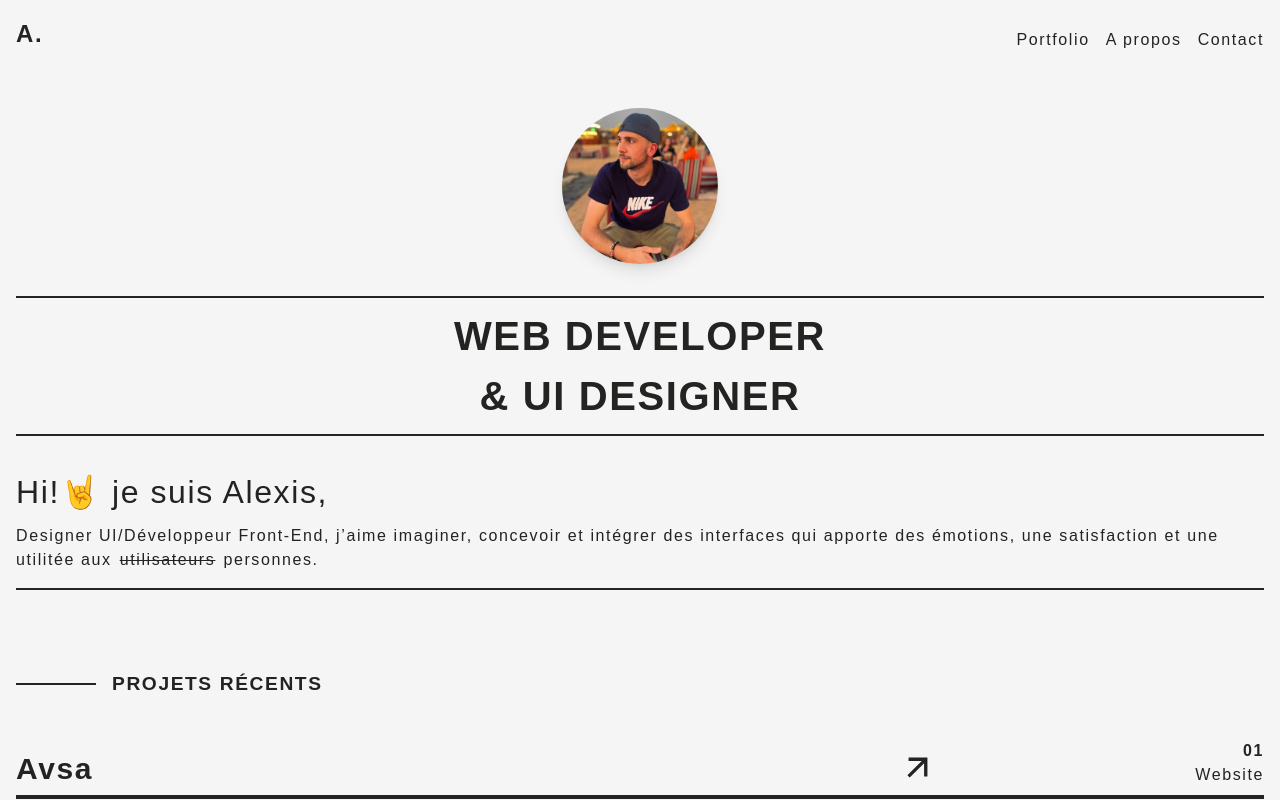
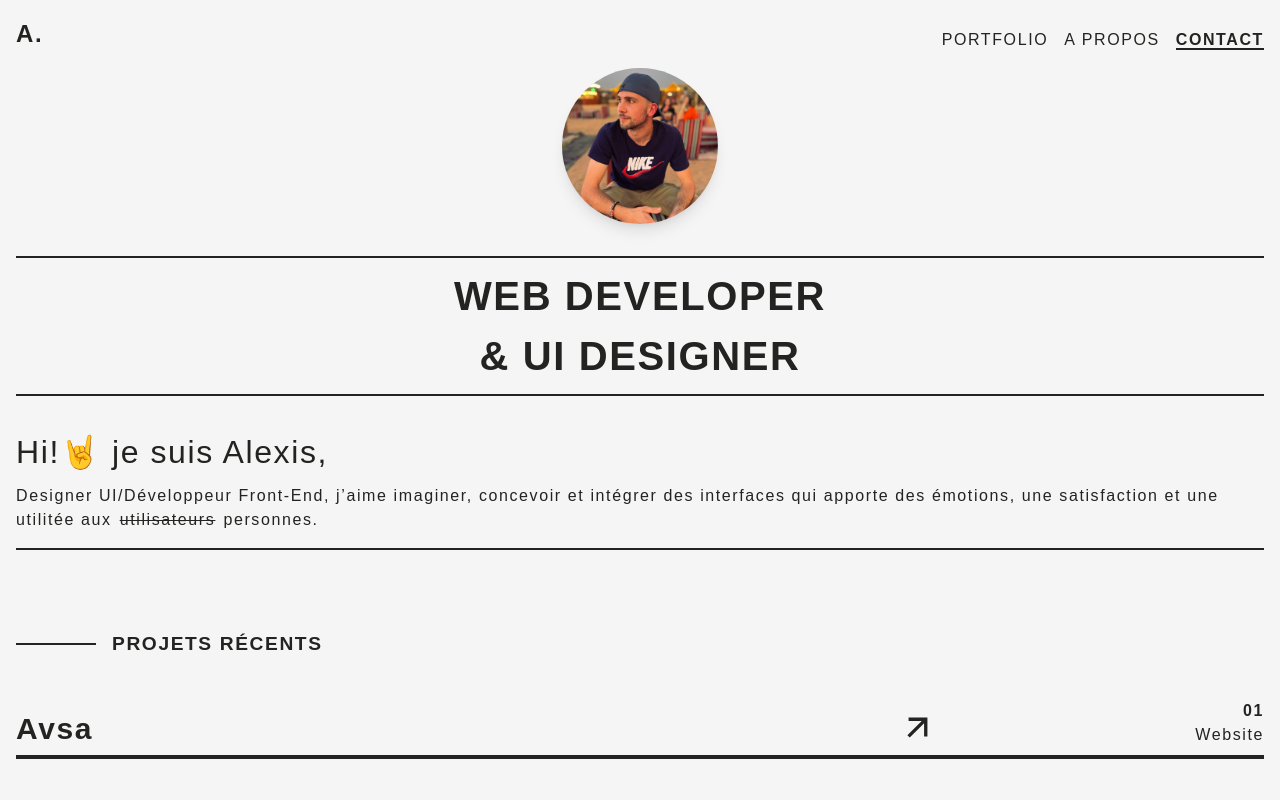
Before and after one commit to aleksyR/good_portfolio_react, a React (Create React App) app: page / in a window 1280 px wide. Shown: the top 800 px of the page. Built offline with nearby package versions, Linux system fonts and the light colour scheme.

Commit message:
Ajout backdrop blur, font uppercase

```diff
--- a/src/components/NavBar.js
+++ b/src/components/NavBar.js
@@ -3,16 +3,20 @@ import { Link } from "react-router-dom";
 
 const NavBar = () => {
   return (
-    <header className="flex items-end justify-between p-4 sticky top-0 bg-nwhite bg-opacity-70 bg-blur-6xl mb-10">
+    <header className="z-10 flex items-end justify-between p-4 sticky top-0 bg-nwhite bg-opacity-50 backdrop-blur-sm">
       <span>
         <Link to="/" className="text-[24px] font-bold">
           A.
         </Link>
       </span>
-      <nav className="font-normal space-x-4">
+      <nav className="font-normal uppercase space-x-4">
         <Link to="/portfolio">Portfolio</Link>
         <Link to="/apropos">A propos</Link>
-        <Link to="mailto:rouet.alexis99@gail.com">Contact</Link>
+        <Link
+          to="mailto:rouet.alexis99@gail.com"
+          className="font-semibold border-b-2 border-nblack">
+          Contact
+        </Link>
       </nav>
     </header>
   );
```
